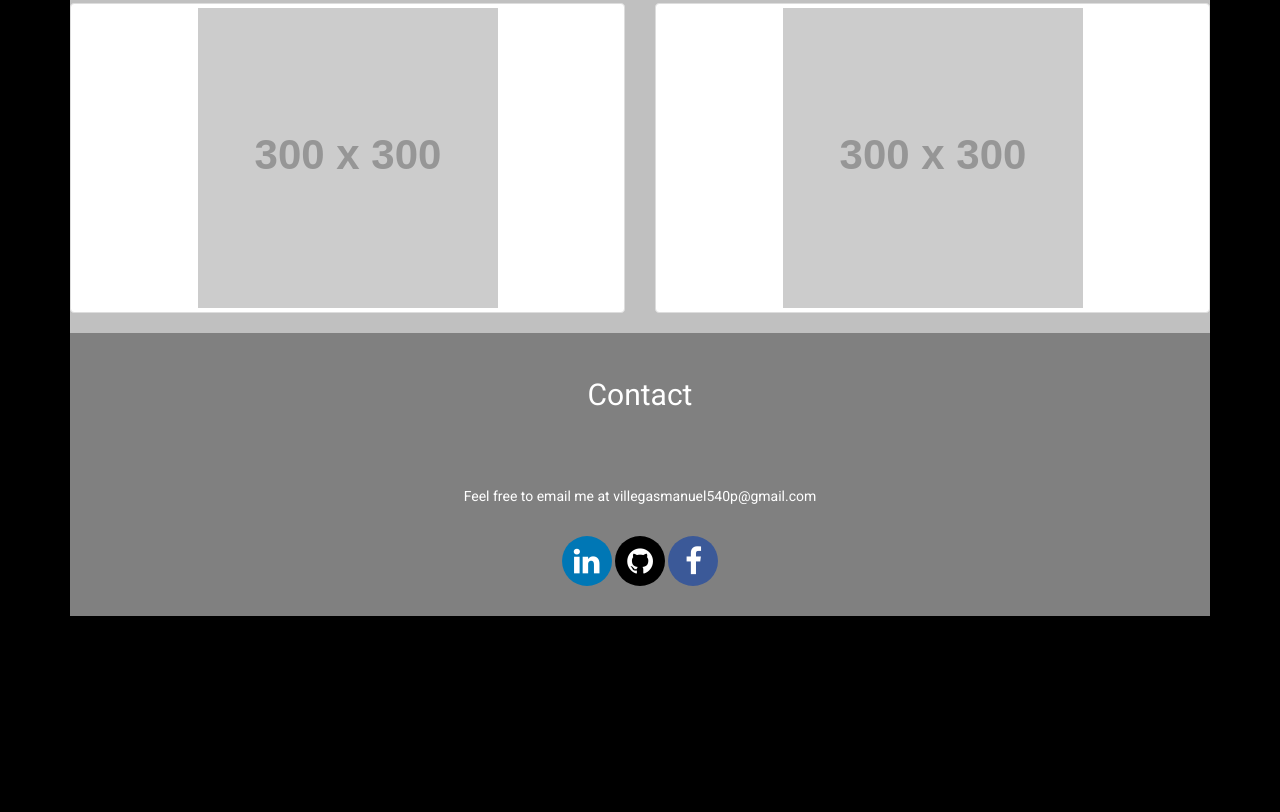
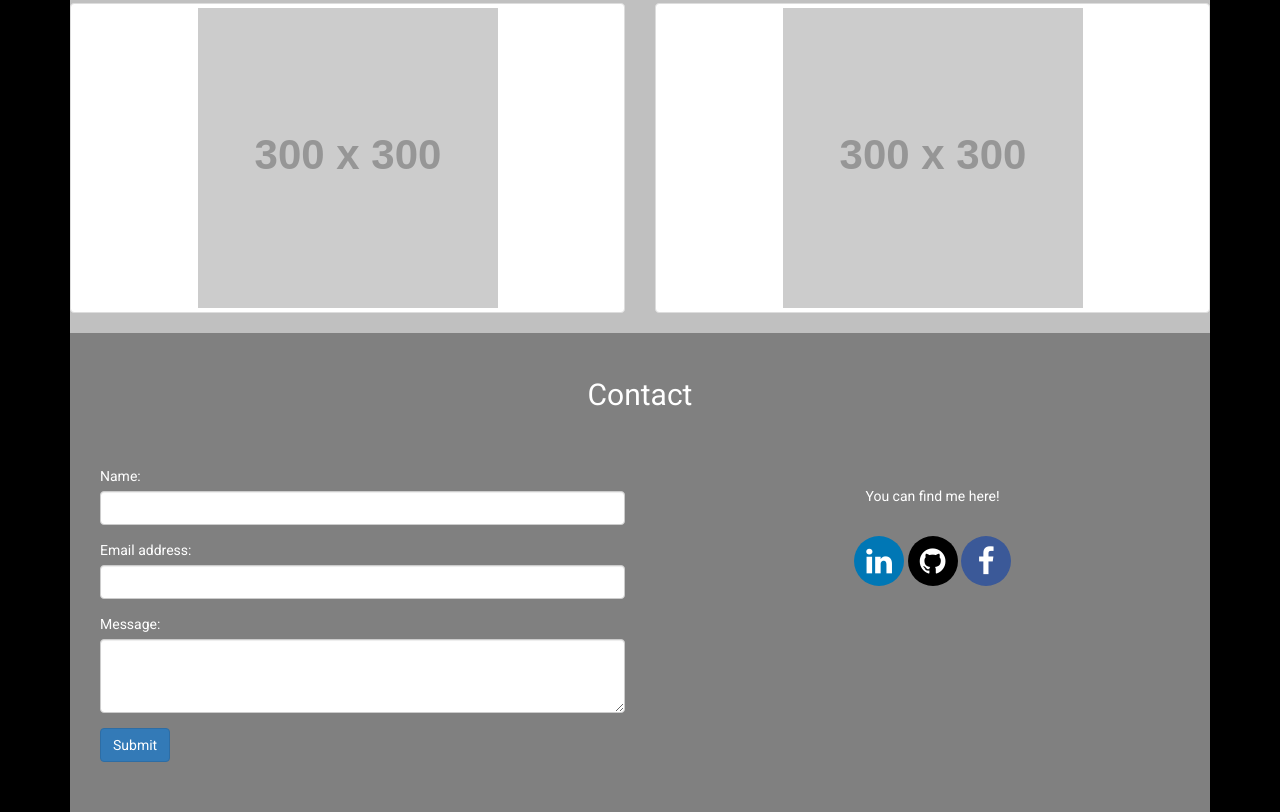
Before and after one commit to mvillegasr/mvillegasr.github.io, a plain HTML site: page index.html in a window 1280 px wide. Shown: the part 798-1610 px from the top of the page. Before the commit the page ends 1414 px from the top, so only its background shows below. Drawn offline with Linux system fonts and the light colour scheme; placeholder pictures from the web are drawn by us.

Commit message:
added a working contact form

```diff
--- a/index.html
+++ b/index.html
@@ -51,11 +51,32 @@
 		</div>
 		<div id="contact">
 			<h2>Contact</h2>
-			<p class="text-center white-text">Feel free to email me at villegasmanuel540p@gmail.com</p>
-			<div class="text-center" id="icons">
-				<a href="http://www.linkedin.com/in/manuel-villegas-7214571b" class="fa fa-linkedin"></a>
-				<a href="https://github.com/mvillegasr" class="fa fa-github"></a>
-				<a href="https://www.facebook.com/manuel.villegas.587" class="fa fa-facebook"></a>
+			<div class="row">
+				<div class="col-xs-6 white-text">
+					<form action="http://formspree.io/villegasmanuel540p@gmail.com" method="POST">
+						<div class="form-group">
+							<label>Name:</label>
+							<input type="Name" class="form-control" name="name" id="nameInput">
+						</div>
+  						<div class="form-group">
+    						<label>Email address:</label>
+    						<input type="email" class="form-control" name="_replyto" id="emailInput">
+  						</div>
+  						<div class="form-group">
+    						<label>Message:</label>
+    						<textarea type="text" name="message" class="form-control" id="textInput" rows="3"></textarea>
+  						</div>
+  						<button type="submit" value="Send" class="btn btn-primary" id="submitButton">Submit</button>
+					</form>
+				</div>
+				<div class="col-xs-6">
+					<p class="text-center white-text">You can find me here!</p>
+					<div class="text-center" id="icons">
+						<a href="http://www.linkedin.com/in/manuel-villegas-7214571b" class="fa fa-linkedin"></a>
+						<a href="https://github.com/mvillegasr" class="fa fa-github"></a>
+						<a href="https://www.facebook.com/manuel.villegas.587" class="fa fa-facebook"></a>
+					</div>
+				</div>
 			</div>
 		</div>
 	</div>
--- a/style.css
+++ b/style.css
@@ -16,6 +16,7 @@ body {
 #contact {
 	background-color: gray;
 	margin-top: -20px;
+	padding-bottom: 50px;
 }
 
 img.resize {
@@ -80,3 +81,15 @@ p{
 	text-decoration: none;
 	opacity: 0.7;
 }
+
+label {
+	font-weight: normal
+}
+
+.form-group {
+	padding-left: 30px;
+}
+
+#submitButton {
+	margin-left: 30px;
+}
```
